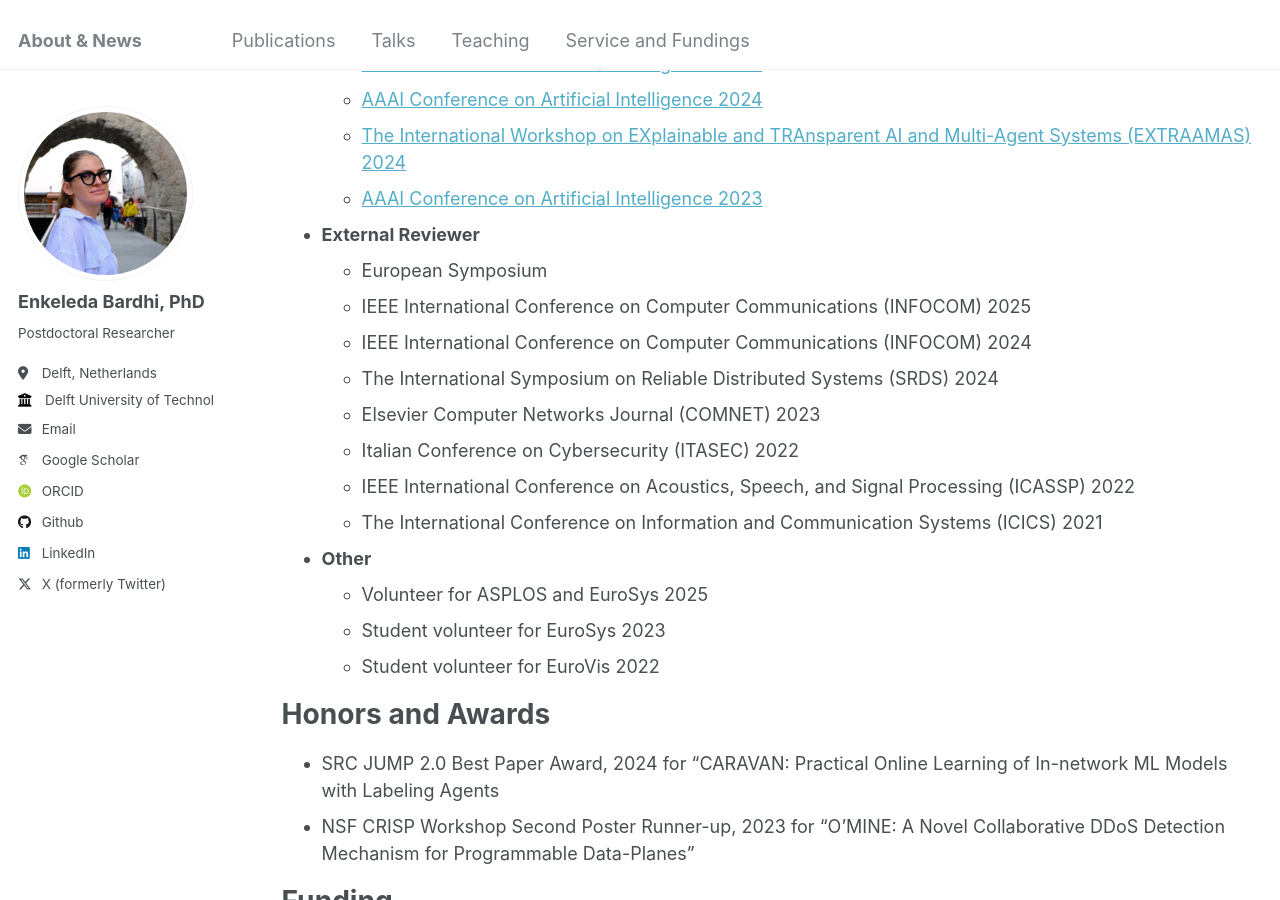
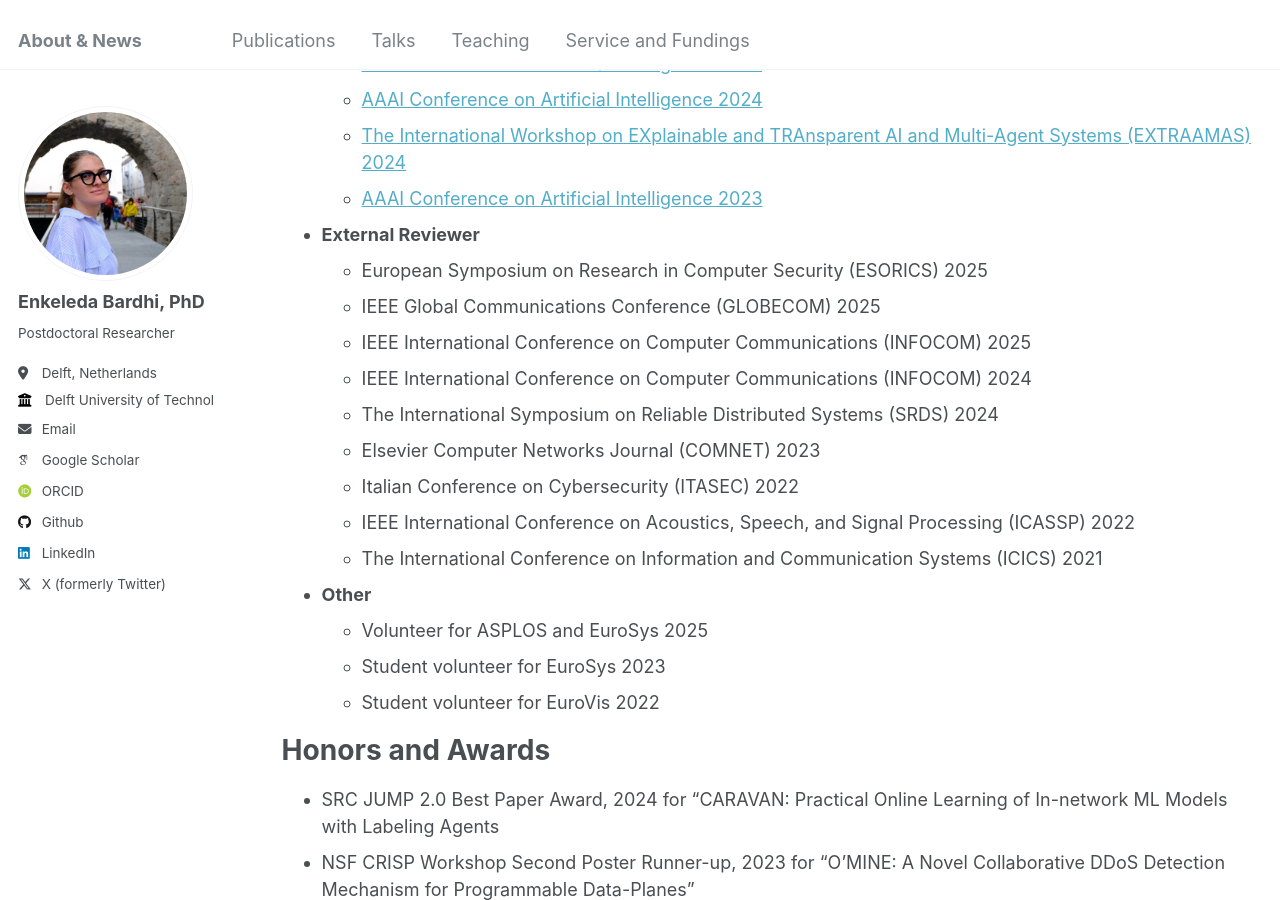
Before and after one commit to bardhienkeleda/bardhienkeleda.github.io, a Jekyll site: the page built from _pages/cv.md, in a window 1280 px wide and 900 px high, scrolled down 491 px. Built offline with Jekyll 4.4.1, drawn with Linux system fonts in a browser that asks for light colours; some web fonts are replaced.

Commit message:
service update

```diff
--- a/_pages/cv.md
+++ b/_pages/cv.md
@@ -24,7 +24,8 @@ Service
     * [The International Workshop on EXplainable and TRAnsparent AI and Multi-Agent Systems (EXTRAAMAS) 2024](https://extraamas.ehealth.hevs.ch/index.html)
     * [AAAI Conference on Artificial Intelligence 2023](https://aaai-23.aaai.org)
 * **External Reviewer**
-    * European Symposium
+    * European Symposium on Research in Computer Security (ESORICS) 2025
+    * IEEE Global Communications Conference (GLOBECOM) 2025
     * IEEE International Conference on Computer Communications (INFOCOM) 2025
     * IEEE International Conference on Computer Communications (INFOCOM) 2024
     * The International Symposium on Reliable Distributed Systems (SRDS) 2024
```
Also changed, not shown: 1 other file.
